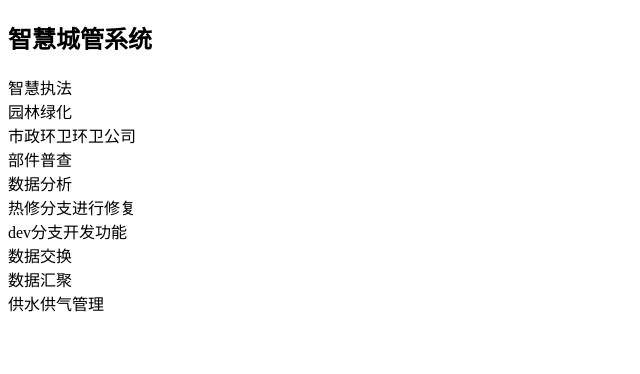
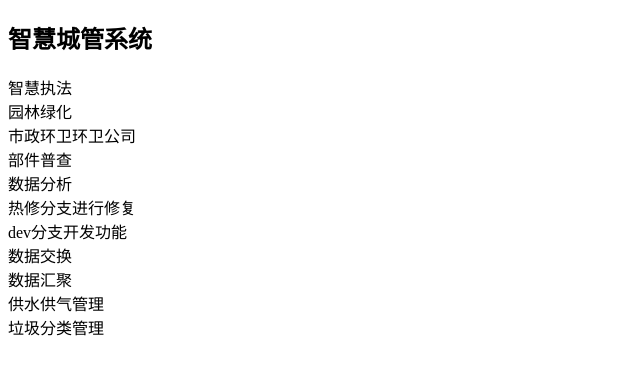
Before and after one commit to fxyStudent/git_demo3, a plain HTML site: page index.html in a window 1280 px wide. Shown: the whole page, without its empty margins (0-640 px from the left). Drawn offline with Linux system fonts and the light colour scheme.

Commit message:
newuser modify

```diff
--- a/index.html
+++ b/index.html
@@ -18,5 +18,6 @@
     <div>数据交换</div>
     <div>数据汇聚</div>
 	<div>供水供气管理</div>
+	<div>垃圾分类管理</div>
 </body>
 </html>
```
